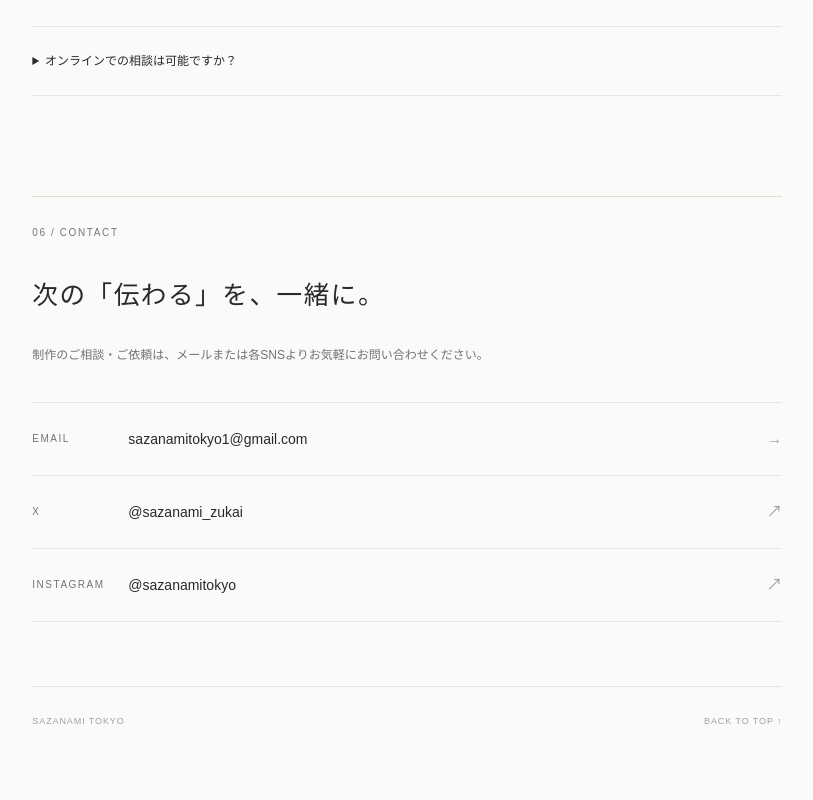
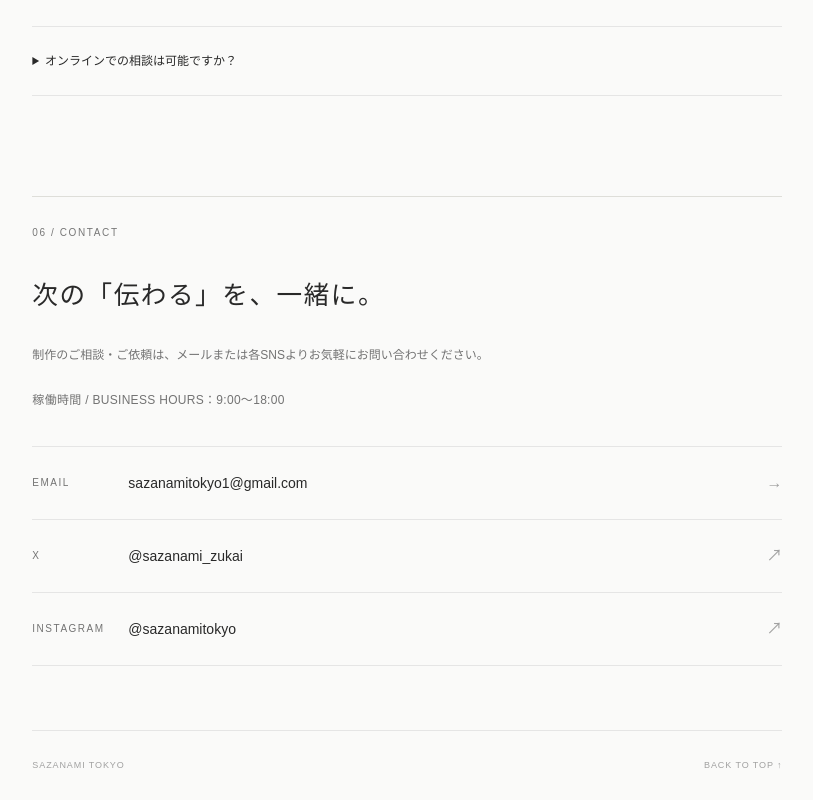
Before and after one commit to sazanamitokyo1-bit/sazanamitokyo-portfolio, a Next.js app: page / in a window 1280 px wide. Shown: the part 3619-4419 px from the top of the page, without its empty margins (431-1244 px from the left). Before the commit the page ends 4375 px from the top, so only its background shows below. Built offline with nearby package versions, Linux system fonts and the light colour scheme.

Commit message:
Display business hours in contact section

```diff
--- a/src/app/page.tsx
+++ b/src/app/page.tsx
@@ -23,6 +23,7 @@ export default function Home() {
       <section id="process" className="detail-section"><p className="eyebrow">04 / PROCESS</p><h2 className="section-title">対話から、伝わるかたちまで。</h2><ol className="mt-9 grid gap-7 sm:grid-cols-2">{[['ヒアリング', '目的・課題・届けたい相手を共有します。'], ['情報整理・構成', '情報の優先順位と全体の流れを設計します。'], ['デザイン・調整', '構成を視覚化し、対話を重ねて磨きます。'], ['納品', '使用媒体に合わせた形式でお届けします。']].map(([t,d], i) => <li key={t} className="border-t border-neutral-200 pt-4"><span className="text-[10px] text-neutral-400">STEP 0{i+1}</span><h3 className="mt-3 text-sm">{t}</h3><p className="mt-2 text-xs leading-7 text-neutral-500">{d}</p></li>)}</ol></section>
       <section id="faq" className="detail-section"><p className="eyebrow">05 / FAQ</p><h2 className="section-title">よくあるご質問</h2><div className="mt-7">{[['内容がまとまっていなくても相談できますか？', 'はい。目的やお困りごとから伺い、情報の整理から一緒に進めます。'], ['制作期間はどのくらいですか？', '内容やボリュームに応じてご案内します。ご希望の公開日・納期をお知らせください。'], ['オンラインでの相談は可能ですか？', 'オンラインでのお打ち合わせに対応しています。進め方はご相談のうえ決定します。']].map(([q,a]) => <details key={q} className="border-b border-neutral-200 py-5"><summary className="cursor-pointer text-xs leading-7">{q}</summary><p className="mt-4 text-xs leading-7 text-neutral-500">{a}</p></details>)}</div></section>
       <section id="contact" className="detail-section pb-16"><p className="eyebrow">06 / CONTACT</p><h2 className="section-title">次の「伝わる」を、一緒に。</h2><p className="body-copy">制作のご相談・ご依頼は、メールまたは各SNSよりお気軽にお問い合わせください。</p>
+        <p className="mt-4 text-xs leading-7 tracking-wide text-neutral-500">稼働時間 / BUSINESS HOURS：9:00〜18:00</p>
         <div className="mt-8 border-t border-neutral-200">
           {[
             { label: 'EMAIL', name: 'sazanamitokyo1@gmail.com', href: 'mailto:sazanamitokyo1@gmail.com' },
```
